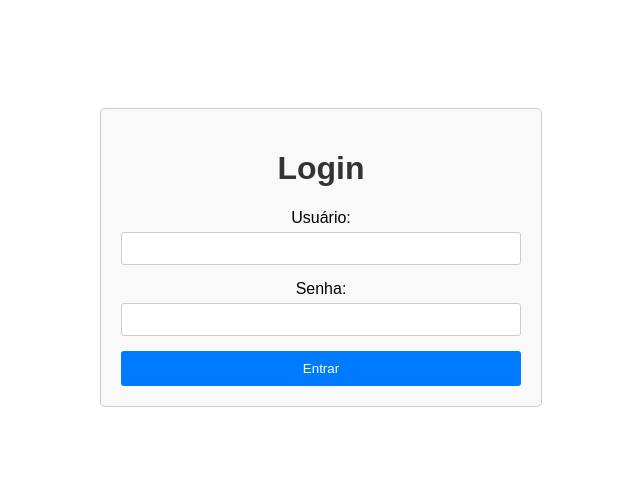
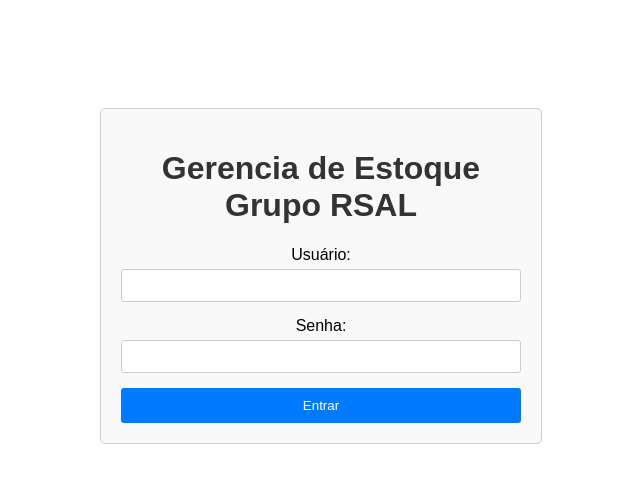
Before and after one commit to GrupoRsal/my-webapp, a website: page public/index.html in a window 1280 px wide. Shown: the whole page, without its empty margins (319-959 px from the left). Drawn offline with Linux system fonts and the light colour scheme.

Commit message:
Descrição das alterações feitas no index.html

```diff
--- a/public/index.html
+++ b/public/index.html
@@ -8,7 +8,8 @@
 </head>
 <body>
   <div class="container">
-    <h1>Login</h1>
+    <h1>Gerencia de Estoque <br>Grupo RSAL
+    </h1>
     <form action="/login" method="POST">
       <label for="username">Usuário:</label>
       <input type="text" id="username" name="username" required>
```
